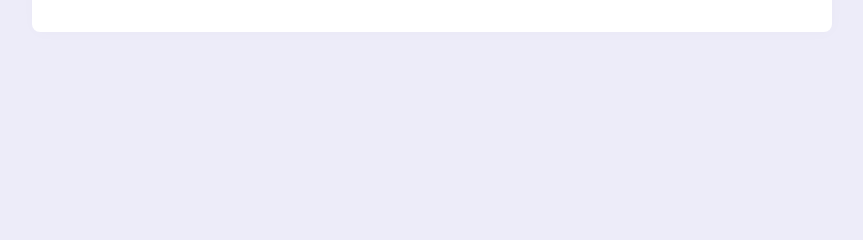
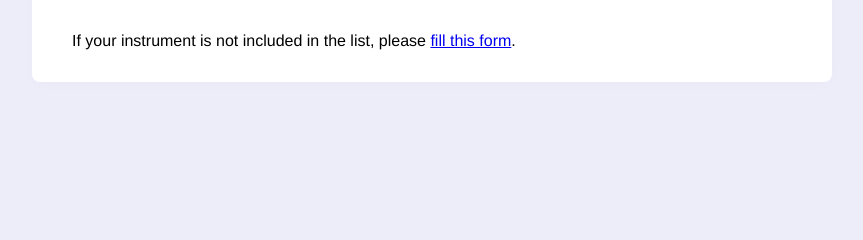
Before and after one commit to actris-cloudnet/instrumentdb, a Django app: page / in a window 1280 px wide. Shown: the part 153-393 px from the top of the page, without its empty margins (208-1071 px from the left). Run offline with Django 4.2, Linux system fonts and the light colour scheme; data that the repository does not hold is empty.

Commit message:
Add instrument link

```diff
--- a/backend/instruments/templates/instruments/index.html
+++ b/backend/instruments/templates/instruments/index.html
@@ -41,6 +41,7 @@
           {% endfor %}
         </tbody>
       </table>
+        <div style="margin-top: 2rem; margin-left: 0.5rem">If your instrument is not included in the list, please <a href="https://docs.google.com/forms/d/1QIhNSf9YzUMzAL36B_lo_08C8jHin7k5yRjWhX_M6B8/">fill this form</a>.</div>
     </main>
   </body>
 </html>
```
